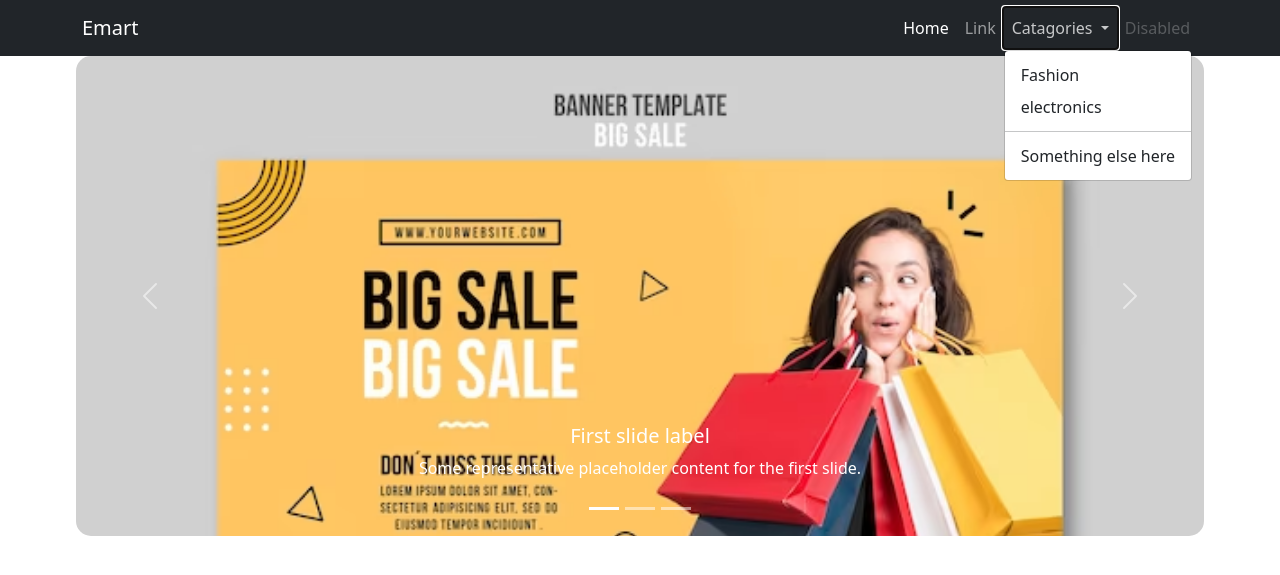
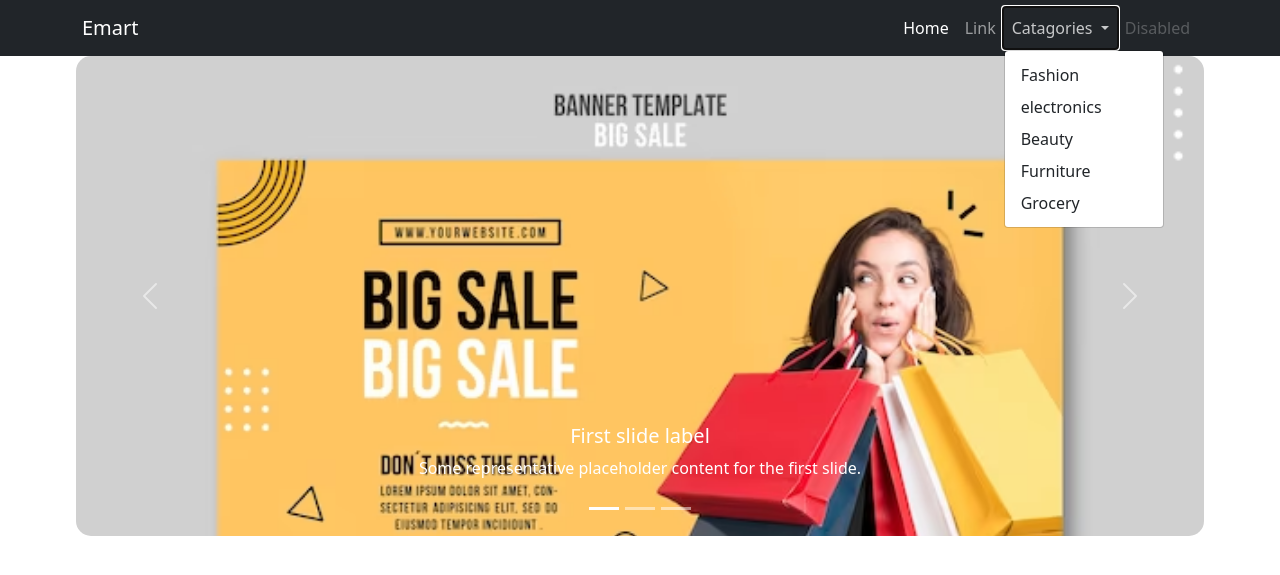
Before and after one commit to J1shnux/Ecommerce, a Django app: page /home in a window 1280 px wide, after a click on "Catagories". Shown: the top 575 px of the page. Run offline with Django 4.2, Linux system fonts and the light colour scheme.

Commit message:
Navbar features added

```diff
--- a/Emart/templates/inc/shopping/navbar.html
+++ b/Emart/templates/inc/shopping/navbar.html
@@ -19,8 +19,9 @@
           <ul class="dropdown-menu" aria-labelledby="navbarDropdown">
             <li><a class="dropdown-item" href="#">Fashion</a></li>
             <li><a class="dropdown-item" href="#">electronics</a></li>
-            <li><hr class="dropdown-divider"></li>
-            <li><a class="dropdown-item" href="#">Something else here</a></li>
+            <li><a class="dropdown-item" href="#">Beauty</a></li>
+            <li><a class="dropdown-item" href="#">Furniture</a></li>
+            <li><a class="dropdown-item" href="#">Grocery</a></li>
           </ul>
         </li>
         <li class="nav-item">
```
